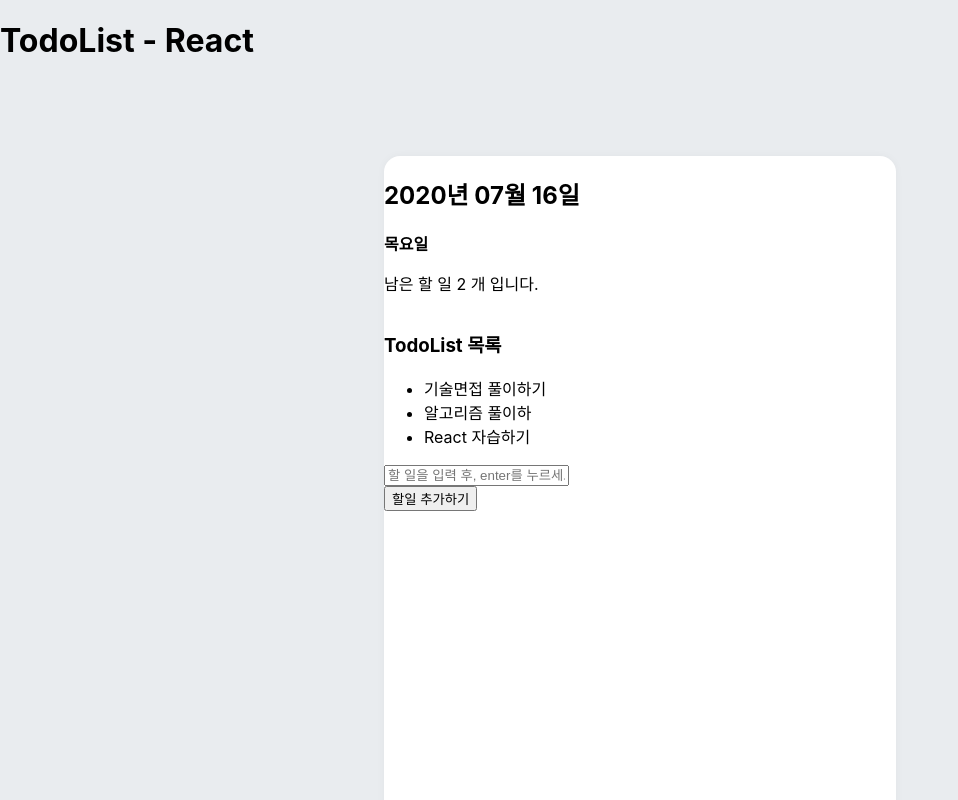
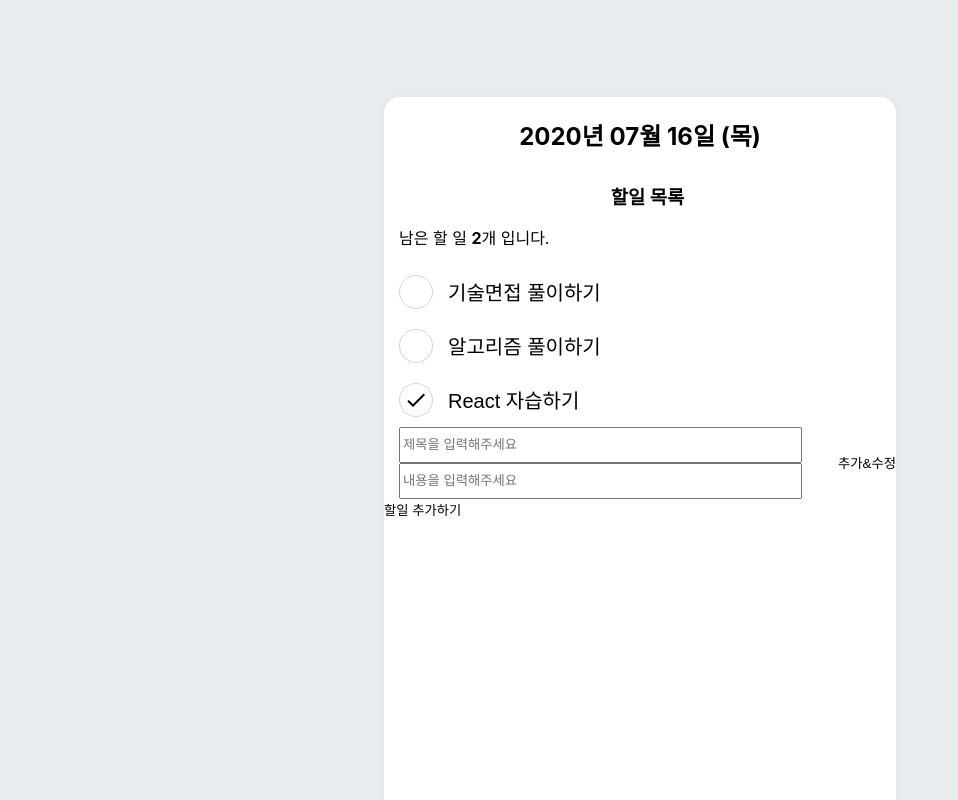
Before and after one commit to jhjang92/ReactTodoList, a React (Create React App) app: page / in a window 1280 px wide. Shown: the top 800 px of the page, without its empty margins (0-958 px from the left). Built offline with nearby package versions, Linux system fonts and the light colour scheme.

Commit message:
update : 시맨틱 재정의 및 CSS 입히기
부족해보이는 태그들 재정의 하였습니다
styled-component를 활용하여 CSS를 입히고 있습니다
update #3

```diff
--- a/package.json
+++ b/package.json
@@ -8,6 +8,7 @@
     "@testing-library/user-event": "^7.1.2",
     "react": "^16.13.1",
     "react-dom": "^16.13.1",
+    "react-icons": "^3.10.0",
     "react-scripts": "3.4.1"
   },
   "scripts": {
--- a/src/App.js
+++ b/src/App.js
@@ -9,6 +9,10 @@
   body{
     background: #e9ecef;
   }
+  ul, ol {list-style:none;}
+  ul,ol,li,button{margin:0; padding:0;}
+  button {border:none; background:none; outline-style:none; cursor:pointer;}
+
 `;
 
 function App() {
--- a/src/components/TodoCreate.js
+++ b/src/components/TodoCreate.js
@@ -1,15 +1,39 @@
 import React from "react";
+import styled from "styled-components";
 
+// 추가&수정 버튼 , 할일추가버튼 CSS 작업 해야합니다.
+const TodoCreateInsertUpdateForm = styled.form`
+  margin-left: 15px;
+  display: flex;
+  justify-content: space-around;
+`;
+const TodoCreateInputBox = styled.div`
+  flex: 1;
+  display: flex;
+  flex-direction: column;
+`;
+const TodoCreateTitleInput = styled.input`
+  width: 90%;
+  height: 30px;
+`;
+const TodoCreateContentInput = styled.input`
+  width: 90%;
+  height: 30px;
+`;
 function TodoCreate() {
   return (
     <div>
       {/* insert , Update 공용으로 쓸 수 있게 변경하기. */}
-      <form>
-        <input
-          type="text"
-          placeholder="할 일을 입력 후, enter를 누르세요"
-        ></input>
-      </form>
+      <TodoCreateInsertUpdateForm>
+        <TodoCreateInputBox>
+          <TodoCreateTitleInput type="text" placeholder="제목을 입력해주세요" />
+          <TodoCreateContentInput
+            type="text"
+            placeholder="내용을 입력해주세요"
+          />
+        </TodoCreateInputBox>
+        <button type="button">추가&수정</button>
+      </TodoCreateInsertUpdateForm>
       <button type="button">할일 추가하기</button>
     </div>
   );
--- a/src/components/TodoHead.js
+++ b/src/components/TodoHead.js
@@ -1,7 +1,14 @@
 import React from "react";
 import styled from "styled-components";
 
-const TodoHeader = styled.header``;
+const TodoHeader = styled.header`
+  width: 1px;
+  height: 1px;
+  margin: 0;
+  padding: 0;
+  font-size: 0;
+  overflow: hidden;
+`;
 
 function TodoHead() {
   return (
--- a/src/components/TodoItem.js
+++ b/src/components/TodoItem.js
@@ -1,8 +1,93 @@
 import React from "react";
+import styled from "styled-components";
+import { AiFillEdit } from "react-icons/ai";
+import { RiDeleteBin6Line } from "react-icons/ri";
+import { MdDone } from "react-icons/md";
 
-function TodoItem({ text }) {
+const TodoItemStyleBox = styled.div`
+  display: flex;
+  align-items: center;
+  flex: 1;
+`;
+const TodoItemCheckBox = styled.div`
+  > input {
+    display: none;
+  }
+  > label {
+    width: 32px;
+    height: 32px;
+    border-radius: 100%;
+    border: 1px solid #ced4da;
+    font-size: 24px;
+
+    display: flex;
+    justify-content: center;
+    align-items: center;
+    cursor: pointer;
+  }
+`;
+const TodoItemText = styled.button`
+  margin-left: 15px;
+  font-size: 20px;
+`;
+const TodoItemButtonBox = styled.div`
+  opacity: 0;
+  padding-right: 20px;
+`;
+const TodoItemUpdate = styled.button`
+  align-items: center;
+  font-size: 24px;
+  margin-left: 10px;
+  &:hover {
+    color: #38d9a9;
+  }
+`;
+const TodoItemRemove = styled.button`
+  align-items: center;
+  font-size: 24px;
+  margin-left: 10px;
+  &:hover {
+    color: #fa5252;
+  }
+`;
+const TodoItemList = styled.li`
+  padding: 10px 0;
+  align-items: center;
+  display: flex;
+  justify-content: space-between;
+  &:hover {
+    ${TodoItemButtonBox} {
+      opacity: 1;
+    }
+  }
+`;
+function TodoItem({ id, done, text }) {
   // styled 및 체크,수정,삭제 아이콘 추가하기.
-  return <li>{text}</li>;
+
+  return (
+    <TodoItemList>
+      <TodoItemStyleBox>
+        {/* checkBox를 꾸미기위해 Label 사용 */}
+        <TodoItemCheckBox>
+          <input type="checkbox" id={`todo--item-checkbox${id}`} />
+          <label htmlFor={`todo--item-checkbox${id}`}>
+            {done && <MdDone />}
+          </label>
+        </TodoItemCheckBox>
+        <TodoItemText>{text}</TodoItemText>
+      </TodoItemStyleBox>
+
+      {/* update, Remove Button */}
+      <TodoItemButtonBox>
+        <TodoItemUpdate>
+          <AiFillEdit />
+        </TodoItemUpdate>
+        <TodoItemRemove>
+          <RiDeleteBin6Line />
+        </TodoItemRemove>
+      </TodoItemButtonBox>
+    </TodoItemList>
+  );
 }
 
 export default TodoItem;
--- a/src/components/TodoList.js
+++ b/src/components/TodoList.js
@@ -3,23 +3,31 @@
 import TodoItem from "./TodoItem";
 
 const TodoListArticle = styled.article`
+  margin-left: 15px;
+  text-align: center;
   h3 {
+    margin: 0;
+    padding-top: 10px;
+  }
+  > p {
+    text-align: left;
   }
   ul {
-  }
-  li {
   }
 `;
 
 function TodoList() {
   return (
     <TodoListArticle>
-      <h3>TodoList 목록</h3>
+      <h3>할일 목록</h3>
+      <p>
+        남은 할 일 <strong>2</strong>개 입니다.
+      </p>
       <ul>
         {/* 목록이 생겼을때 .map 사용하여 반복출력 및 값세팅 */}
-        <TodoItem text={"기술면접 풀이하기"} />
-        <TodoItem text={"알고리즘 풀이하"} />
-        <TodoItem text={"React 자습하기"} />
+        <TodoItem id={1} text={"기술면접 풀이하기"} />
+        <TodoItem id={2} text={"알고리즘 풀이하기"} />
+        <TodoItem id={3} text={"React 자습하기"} done={true} />
       </ul>
     </TodoListArticle>
   );
--- a/src/components/TodoTempleate.js
+++ b/src/components/TodoTempleate.js
@@ -13,6 +13,15 @@
 
   display: flex;
   flex-direction: column;
+
+  > header {
+    width: 100%;
+    text-align: center;
+    h2 {
+      span {
+      }
+    }
+  }
 `;
 
 function TodoTemplate({ children }) {
@@ -20,9 +29,9 @@
     <TodoTemplateMain>
       {/* js내장함수 현재시간 추출 후 대체하기. */}
       <header>
-        <h2>2020년 07월 16일</h2>
-        <strong>목요일</strong>
-        <p>남은 할 일 2 개 입니다.</p>
+        <h2>
+          2020년 07월 16일 (<span>목</span>)
+        </h2>
       </header>
       {children}
     </TodoTemplateMain>
```
Also changed, not shown: 2 other files (tests, documents, lock files or other folders).
